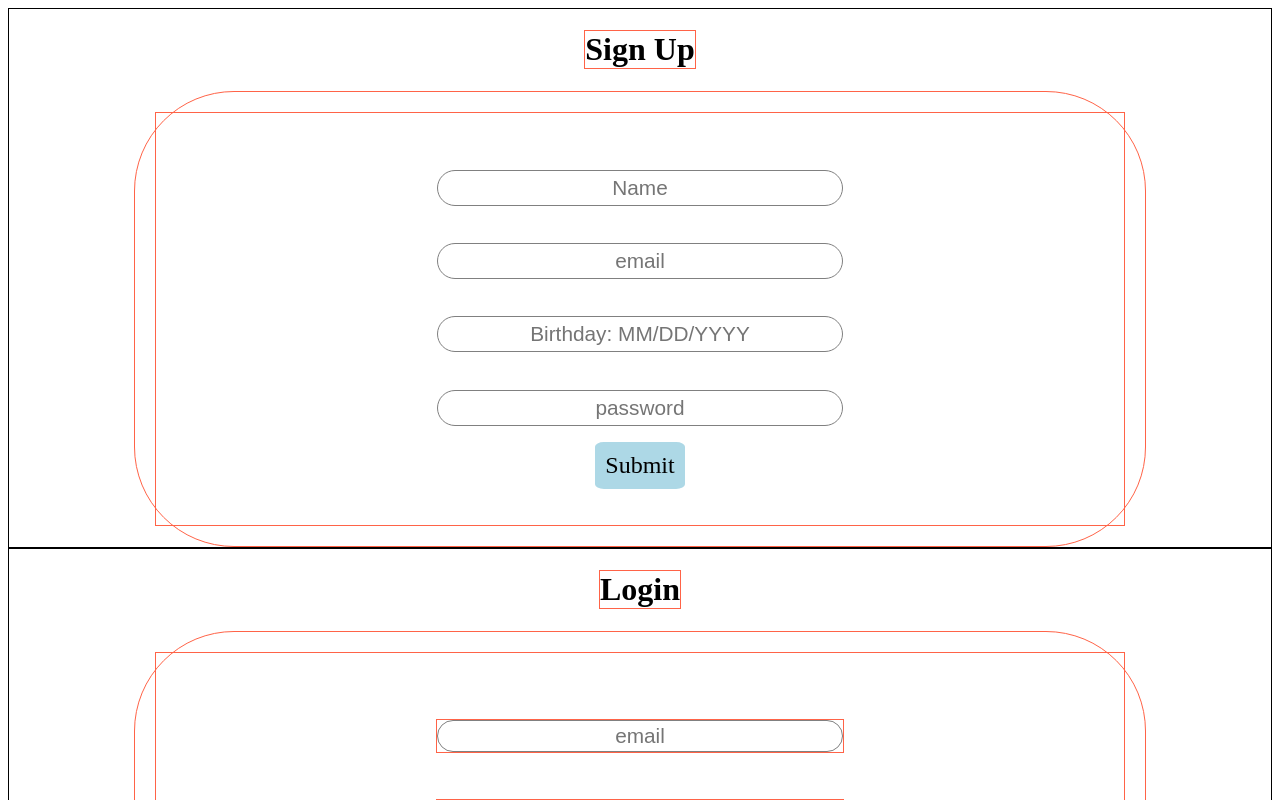
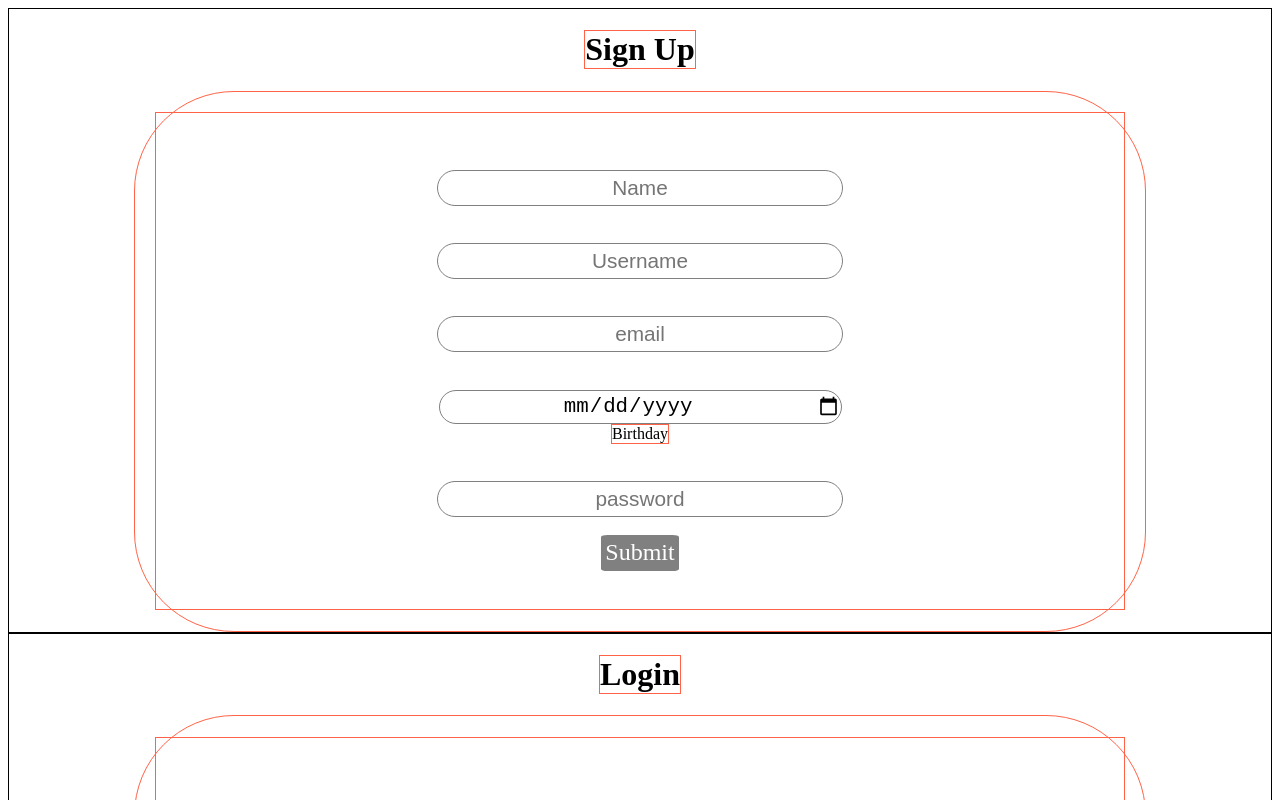
Before and after one commit to PotluckPlanner-TT7/Frontend, a React (Create React App) app: page /login in a window 1280 px wide. Shown: the top 800 px of the page. Built offline with nearby package versions, Linux system fonts and the light colour scheme.

Commit message:
refactored signup with Formik

```diff
--- a/src/components/LogIn/LogIn.js
+++ b/src/components/LogIn/LogIn.js
@@ -17,7 +17,7 @@ const validationSchema = Yup.object({
 
 // React Component!
 const LogIn = (props) => {
-  const [User, setUser] = useState(initialValues);
+  const [user, setUser] = useState(initialValues);
   const [disabled, setDisabled] = useState(true);
 
   // Where form data gets pushed on submit button click
--- a/src/components/LogIn/LogInStyles.js
+++ b/src/components/LogIn/LogInStyles.js
@@ -44,7 +44,7 @@ const LogInDiv = styled.div`
   }
 
   button {
-    padding: 0.5rem;
+    padding: 0.3rem;
     margin: 1rem;
     font-family: "Permanent Marker";
     border-radius: 10%;
--- a/src/components/SignUp/SignUp.js
+++ b/src/components/SignUp/SignUp.js
@@ -2,17 +2,34 @@ import React from "react";
 import SignUpDiv from "./SignUpStyles";
 import { useState, useEffect } from "react";
 import * as Yup from "yup";
-import { Formik, Form, Field, ErrorMessage } from "formik";
+import { useFormikContext, Formik, Form, Field, ErrorMessage } from "formik";
 
 // Initial Sign Up form values
-const initialValues = { name: "", email: "", password: "", birthday: "" };
+const initialValues = {
+  name: "",
+  username: "",
+  email: "",
+  password: "",
+  birthday: "",
+};
 
 // Yup validation schema
 const validationSchema = Yup.object({
-  name: Yup.string().required("Required!"),
-  email: Yup.string().email("Invalid email format").required("Required!"),
+  name: Yup.string().trim().required("Name is required"),
+  username: Yup.string()
+    .trim()
+    .matches(
+      /^[a-z\s]+$/g,
+      "Only lowercase letters and numbers are allowed in usernames"
+    )
+    .required("Username is required"),
+  email: Yup.string()
+    .email("Invalid email format")
+    .trim()
+    .required("email is required"),
   password: Yup.string()
     .required()
+    .trim()
     .min(6, "Passsword must be at least 6 characters"),
   birthday: Yup.string(),
 });
@@ -20,7 +37,7 @@ const validationSchema = Yup.object({
 // React Component!
 const SignUp = (props) => {
   const [newUser, setNewUser] = useState(initialValues);
-  const [disabled, setDisabled] = useState(false);
+  const [disabled, setDisabled] = useState(true);
 
   // Where form data gets pushed on submit button click
   const onSubmit = (values) => {
@@ -28,19 +45,15 @@ const SignUp = (props) => {
     console.log(values);
   };
 
-  // Formik function doing a lot of form work
-  // const formik = useFormik({
-  //   initialValues,
-  //   onSubmit,
-  //   validationSchema,
-  // });
-
   // Sets button to working or disabled based on inputs
-  // useEffect(() => {
-  //   validationSchema
-  //     .isValid(formik.values)
-  //     .then((valid) => setDisabled(!valid));
-  // }, [formik.values]);
+  const FormikValueGet = () => {
+    const { values } = useFormikContext();
+    console.log(values);
+    useEffect(() => {
+      validationSchema.isValid(values).then((valid) => setDisabled(!valid));
+    }, [values]);
+    return null;
+  };
 
   // Return main sign up form component
   return (
@@ -61,15 +74,25 @@ const SignUp = (props) => {
             <Field type="text" name="name" id="name" placeholder="Name" />
             <ErrorMessage name="name" />
 
-            <Field type="text" name="email" id="email" placeholder="email" />
+            <Field
+              type="text"
+              name="username"
+              id="username"
+              placeholder="Username"
+              // pattern="^[a-z0-9_-]{3,16}$"
+            />
+            <ErrorMessage name="username" />
+
+            <Field type="email" name="email" id="email" placeholder="email" />
             <ErrorMessage name="email" />
 
             <Field
-              type="text"
+              type="date"
               name="birthday"
               id="birthday"
               placeholder="Birthday: MM/DD/YYYY"
             />
+            <label htmlFor="birthday"> Birthday </label>
             <ErrorMessage name="birthday" />
 
             <Field
@@ -80,7 +103,10 @@ const SignUp = (props) => {
             />
             <ErrorMessage name="password" />
 
-            <button type="submit">Submit</button>
+            <button type="submit" disabled={disabled}>
+              Submit
+            </button>
+            <FormikValueGet />
           </Form>
         </Formik>
       </div>
--- a/src/components/SignUp/SignUpStyles.js
+++ b/src/components/SignUp/SignUpStyles.js
@@ -38,7 +38,7 @@ const SignUpDiv = styled.div`
   }
 
   button {
-    padding: 0.5rem;
+    padding: 0.3rem;
     margin: 1rem;
     font-family: "Permanent Marker";
     border-radius: 10%;
```
